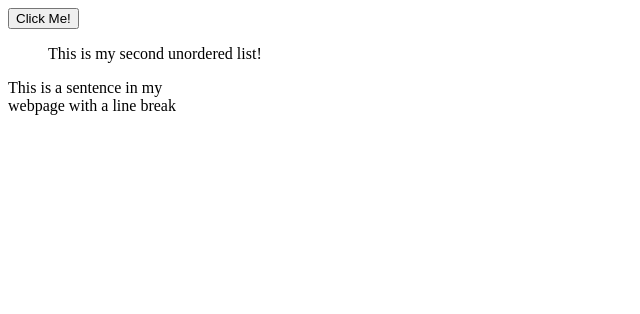
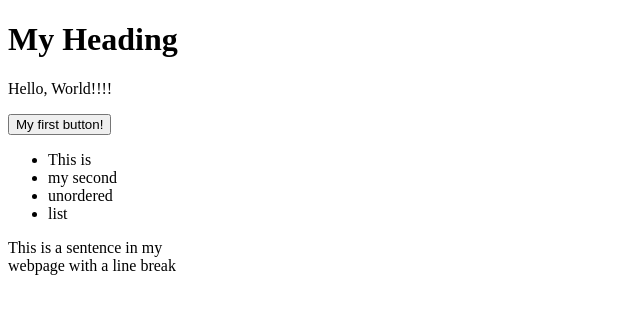
Before and after one commit to jeanine-baltazar/ICS2OR-Unit0-03-HTML, a plain HTML site: page index2.html in a window 1280 px wide. Shown: the whole page, without its empty margins (0-640 px from the left). Drawn offline with Linux system fonts and the light colour scheme.

Commit message:
Webpage with list, button and line break

```diff
--- a/index2.html
+++ b/index2.html
@@ -1,16 +1,24 @@
 <!DOCTYPE html>
-<html>
+<!-- This is a comment -->
+<html lang="en-ca"
+  <head>
   <meta charset="utf-8">
-  <head>
-    <title>Webpage</title>
+    <meta name="description"content="my first webpage with image">
+    <meta name="keywords"content= "MTHS, website">
+    <meta name="author"content= "Jeanine Baltazar">
+    <meta name="viewport"content="width=device-width, initial-scale=1.0">
+    <title>My First Webpage With Image</title>
   </head>
   <body>
-    <button type="button">Click Me!</button>
+    <h1>My Heading</h1>
+    <p>Hello, World!!!!</p>
+    <button type="button">My first button!</button>
     <ul>
-      <ls>This is</ls>
-      <ls>my second</ls>
-      <ls>unordered list!</ls>
+      <li>This is</li>
+      <li>my second</li>
+      <li>unordered</li>
+      <li>list</li>
     </ul>
-    <p>This is a sentence in my<br> webpage with a line break</p>
+    <p>This is a sentence in my<br>webpage with a line break</p>
   </body>
 </html>
```
